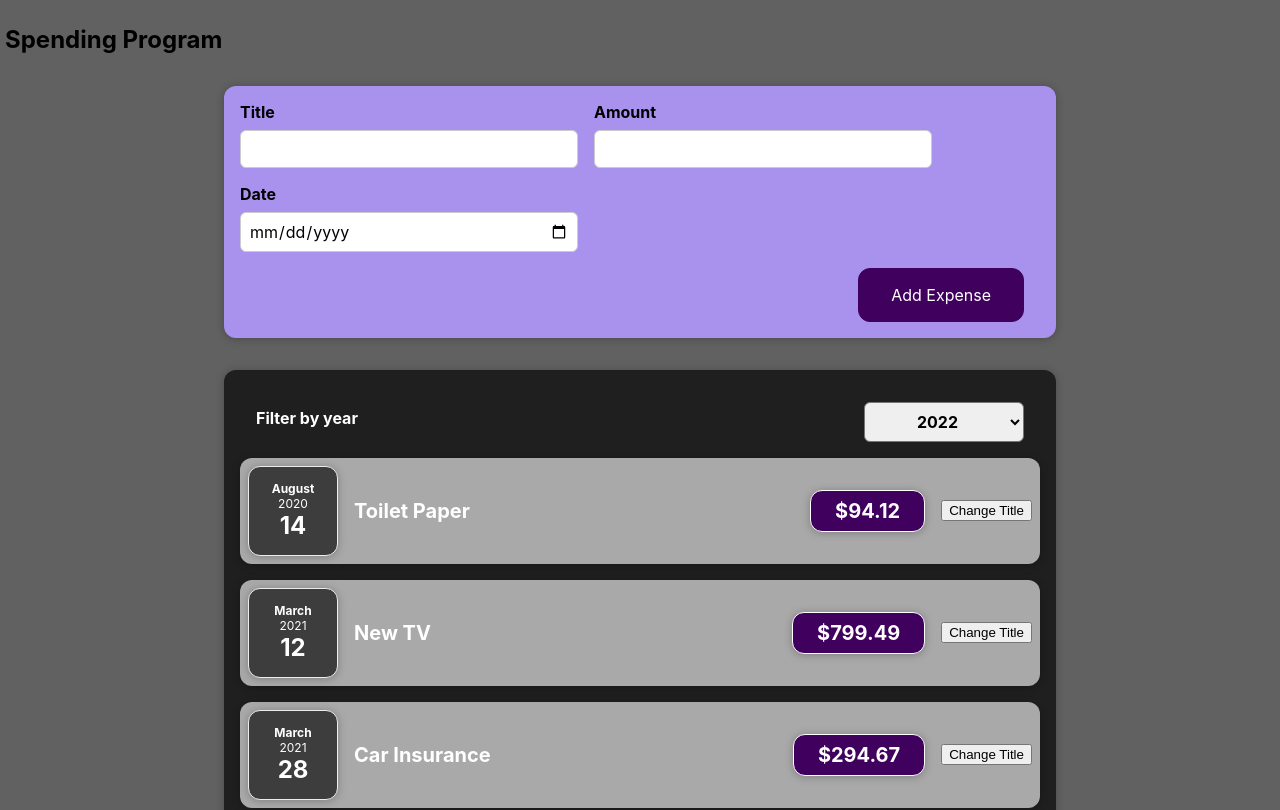
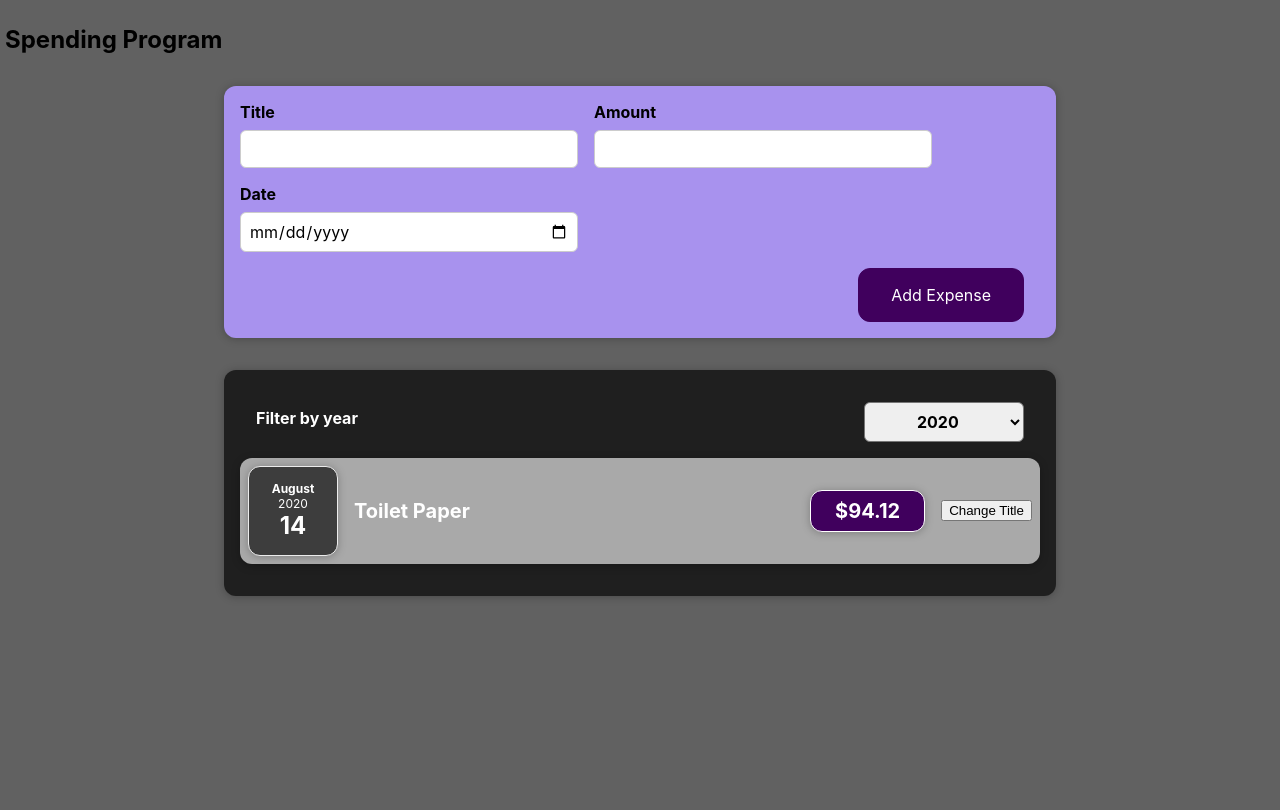
Before and after one commit to mariiamasliuk/spending, a React (Create React App) app: page / in a window 1280 px wide. Shown: the top 810 px of the page. Built offline with nearby package versions, Linux system fonts and the light colour scheme.

Commit message:
add filter

```diff
--- a/src/App.js
+++ b/src/App.js
@@ -1,11 +1,13 @@
-import "./App.css";
+import { useState } from "react";
 import Expenses from "./components/Expenses/Expenses";
 import NewExpense from "./components/NewExpense/NewExpense";
-import { expenses as expensesData } from "./data/expense";
+import { expenses as DUMMY_EXPENSES } from "./data/expense";
+import "./App.css";
+
 function App() {
+  const [expensesData, setExpensesData] = useState(DUMMY_EXPENSES);
   const addExpenseHandler = (data) => {
-    console.log("in App.js");
-    console.log(data);
+    setExpensesData((prevExpense) => [data, ...prevExpense]);
   };
   return (
     <div>
--- a/src/components/Expenses/ExpenseFilter.js
+++ b/src/components/Expenses/ExpenseFilter.js
@@ -9,7 +9,7 @@ function ExpenseFilter(props) {
     <div className='expenses-filter'>
       <div className='expenses-filter__control'>
         <label>Filter by year</label>
-        <select onChange={changeYearHandler}>
+        <select value={props.selectedYear} onChange={changeYearHandler}>
           <option value='2022'>2022</option>
           <option value='2021'>2021</option>
           <option value='2020'>2020</option>
--- a/src/components/Expenses/ExpenseItem.js
+++ b/src/components/Expenses/ExpenseItem.js
@@ -4,17 +4,13 @@ import "./ExpenseItem.scss";
 import Card from "../UI/Card";
 
 const ExpenseItem = ({ date, title, amount }) => {
-  const [title1, setTitle1] = useState(title);
-  const changeTitle = () => {
-    setTitle1("new value");
-  };
   return (
     <Card className='expense-item'>
       <ExpenseDate date={date} />
       <div className='expense-item__description'>
-        <h2>{title1}</h2>
+        <h2>{title}</h2>
         <Card className='expense-item__price'>${amount}</Card>
-        <button onClick={changeTitle}>Change Title</button>
+        <button>Change Title</button>
       </div>
     </Card>
   );
--- a/src/components/Expenses/Expenses.js
+++ b/src/components/Expenses/Expenses.js
@@ -1,3 +1,4 @@
+import { useState } from "react";
 import ExpenseItem from "./ExpenseItem";
 import ExpenseFilter from "./ExpenseFilter";
 
@@ -5,14 +6,24 @@ import Card from "../UI/Card";
 import "./Expenses.scss";
 
 const Expenses = ({ expensesData }) => {
+  const [filteredYear, setFilteredYear] = useState("2020");
+
   const filterYearHandler = (year) => {
-    console.log(year);
+    setFilteredYear(year);
   };
+
+  const filteredExpenses = expensesData.filter((expense) => {
+    return expense.date.getFullYear().toString() === filteredYear;
+  });
   return (
-    <>
-      <Card className='expenses'>
-        <ExpenseFilter filterYear={filterYearHandler} />
-        {expensesData.map((cur) => (
+    <Card className='expenses'>
+      <ExpenseFilter
+        selectedYear={filteredYear}
+        filterYear={filterYearHandler}
+      />
+      {filteredExpenses.length === 0 && <p>No expenses found</p>}
+      {filteredExpenses.length > 0 &&
+        filteredExpenses.map((cur) => (
           <ExpenseItem
             key={cur.id}
             title={cur.title}
@@ -20,8 +31,7 @@ const Expenses = ({ expensesData }) => {
             date={cur.date}
           />
         ))}
-      </Card>
-    </>
+    </Card>
   );
 };
 
--- a/src/components/NewExpense/ExpenseForm.js
+++ b/src/components/NewExpense/ExpenseForm.js
@@ -25,6 +25,7 @@ const ExpenseForm = (props) => {
   };
   const submitHandler = (event) => {
     event.preventDefault();
+    userInput.date = new Date(userInput.date);
     props.onSaveExpensesData(userInput);
 
     setUserInput({
```
